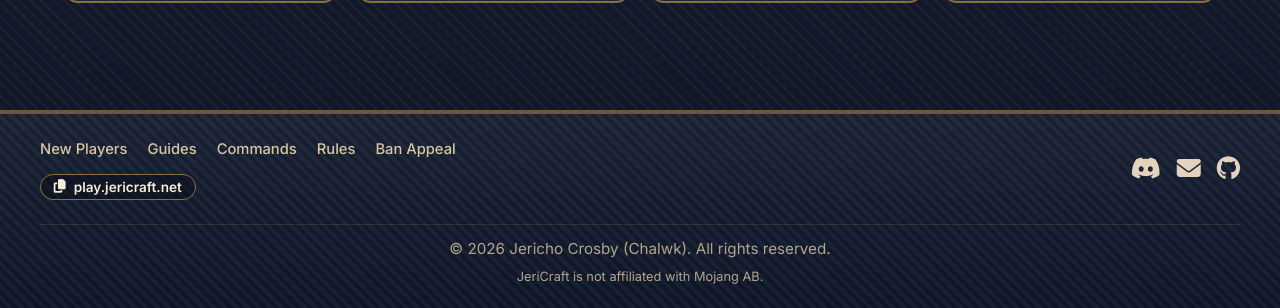
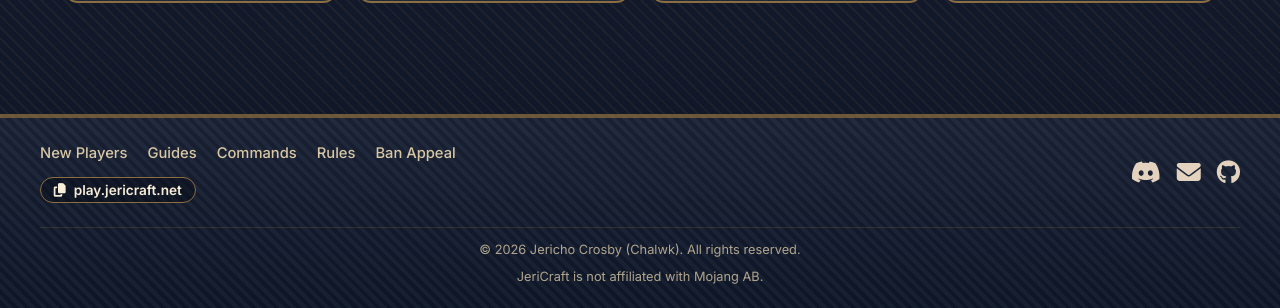
Before and after one commit to Chalwk/JeriCraft, a Jekyll site: the page built from guides.md, in a window 1280 px wide. Shown: the part 589-897 px from the top of the page. Built offline with Jekyll 4.4.1, drawn with Linux system fonts in a browser that asks for light colours.

Commit message:
Remove mobile-break class and match footer copyright font size to disclaimer text

```diff
--- a/_includes/footer.html
+++ b/_includes/footer.html
@@ -29,8 +29,7 @@
         </div>
     </div>
     <div class="footer-disclaimer">
-        <p class="footer-copyright">&copy; 2026 Jericho Crosby (Chalwk).<br class="mobile-break"> All rights reserved.
-        </p>
+        <p class="footer-copyright">&copy; 2026 Jericho Crosby (Chalwk). All rights reserved.</p>
         <p>JeriCraft is not affiliated with Mojang AB.</p>
     </div>
 </footer>
--- a/assets/css/core.css
+++ b/assets/css/core.css
@@ -788,7 +788,7 @@
 }
 
 .footer-copyright {
-  font-size: 0.95rem;
+  font-size: 0.8rem;
   color: var(--text-muted);
 }
 
@@ -809,10 +809,6 @@
 
 .footer-disclaimer p+p {
   margin-top: 0.35rem;
-}
-
-.footer-disclaimer .footer-copyright {
-  font-size: 0.95rem;
 }
 
 .social-share {
@@ -1125,7 +1121,7 @@
   }
 
   .footer-copyright {
-    font-size: 0.7rem;
+    font-size: 0.8rem;
   }
 
   footer {
@@ -1503,13 +1499,3 @@
   background: var(--accent-hover);
   transform: translateY(-2px);
 }
-
-.mobile-break {
-  display: none;
-}
-
-@media (max-width: 600px) {
-  .mobile-break {
-    display: inline;
-  }
-}
```
